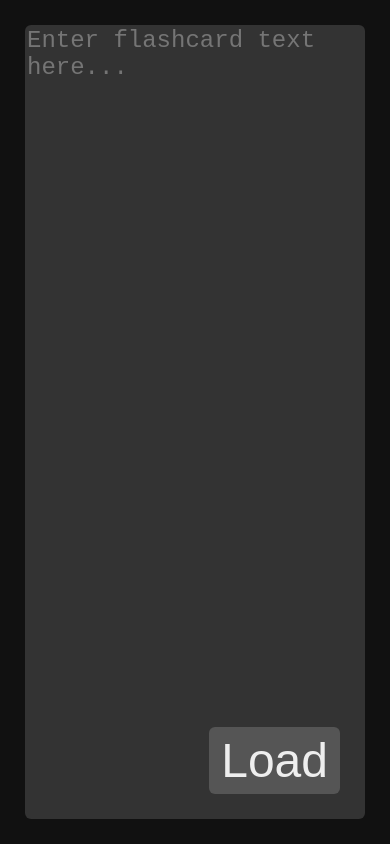
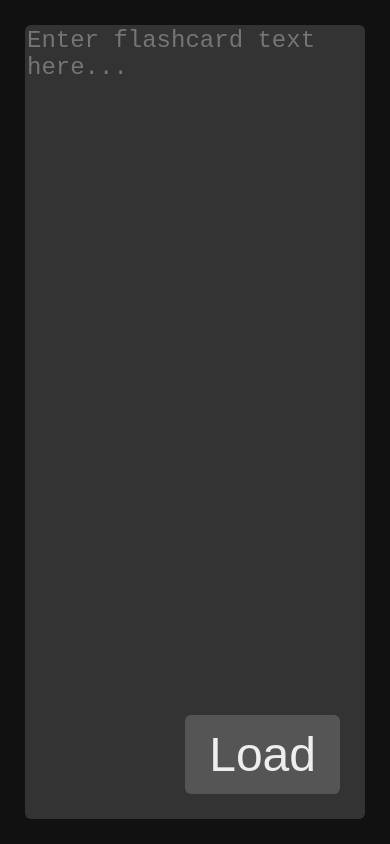
Before and after one commit to lonlin4/flashcard-trainer, a plain HTML site: page card viewer mobile.html in a window 390 px wide. Drawn offline with Linux system fonts and the light colour scheme.

Commit message:
Update card viewer mobile.html

```diff
--- a/card viewer mobile.html
+++ b/card viewer mobile.html
@@ -35,7 +35,7 @@ body
     background-color: #555;
     user-select: none;
     -webkit-user-select: none;
-    padding: 6px 12px;
+    padding: 12px 24px;
     font-size: 48px;
     border-radius: 6px;
     cursor: pointer;
```
